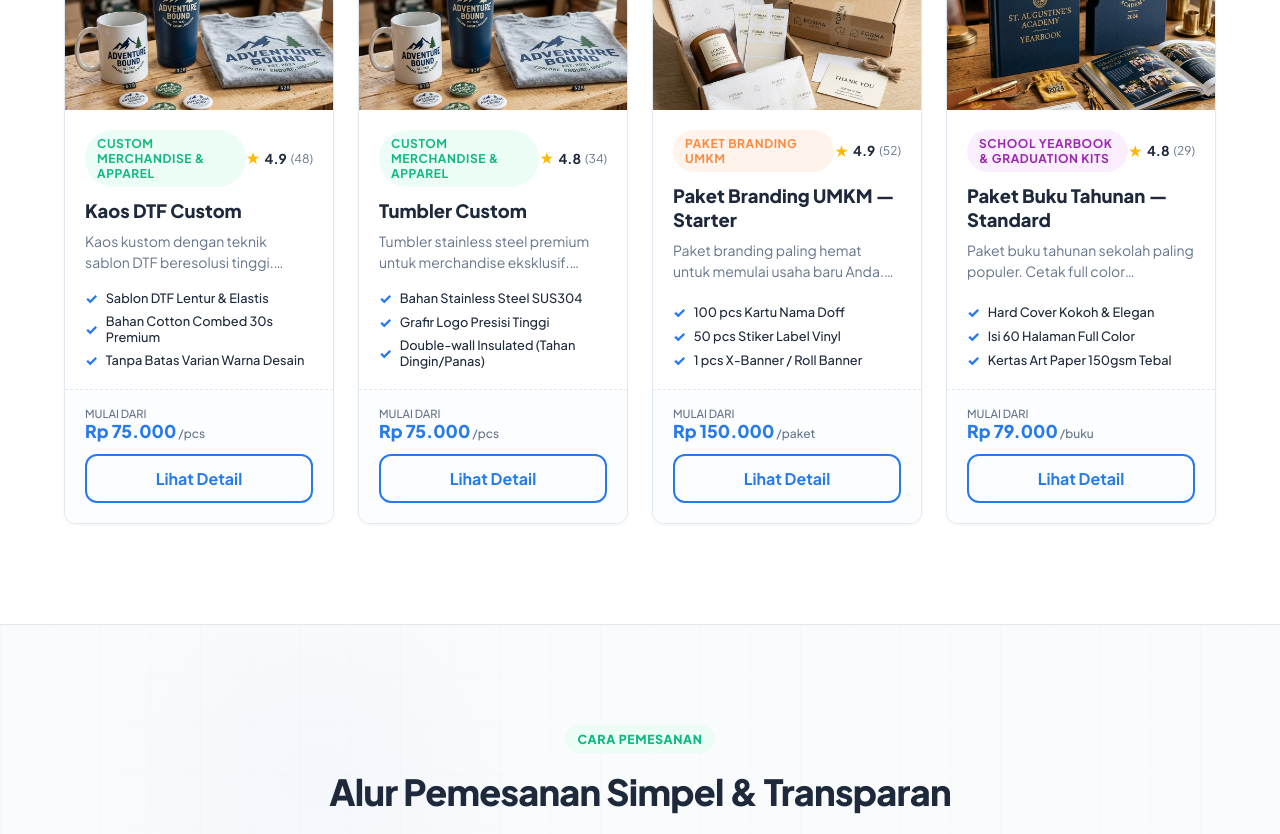
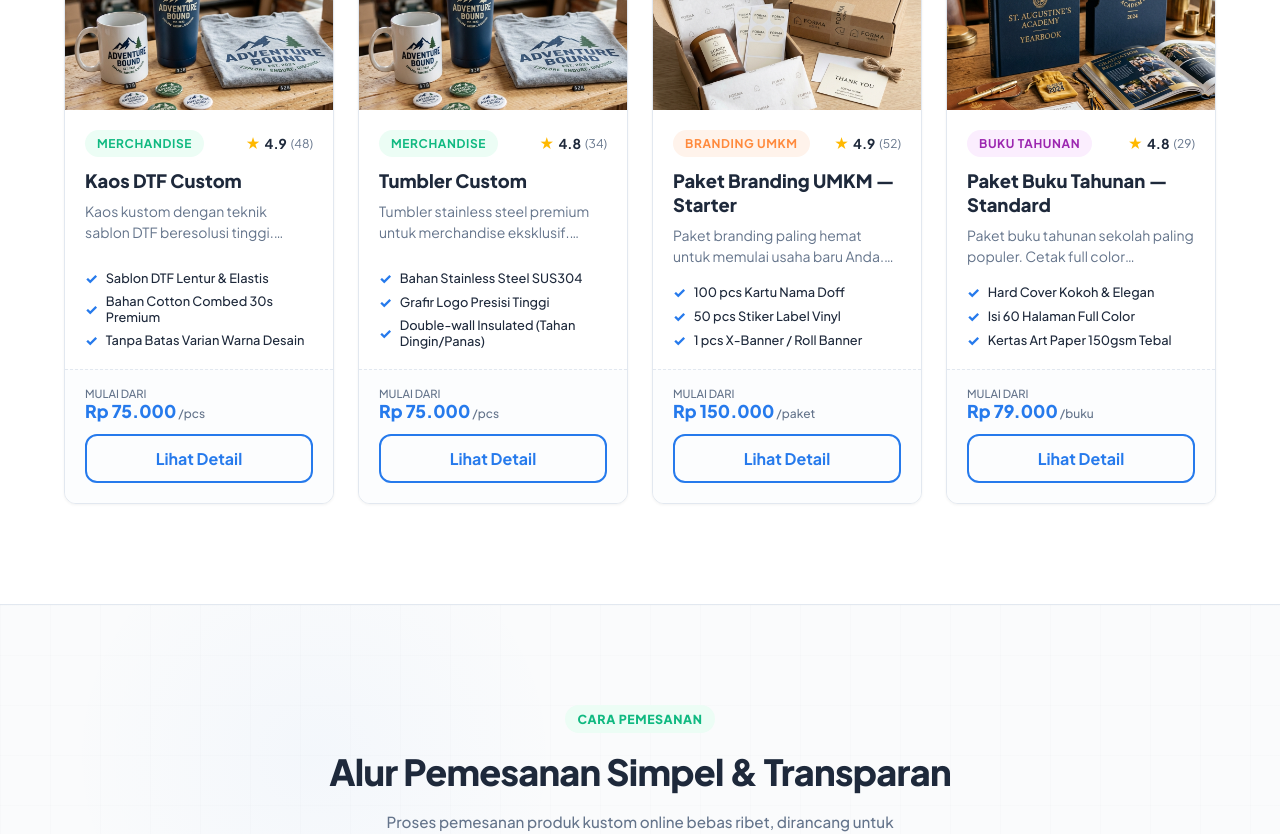
Before and after one commit to Ardiyanto24/mockup-website-kertas-lipat, a Next.js app: page / in a window 1280 px wide. Shown: the part 2440-3274 px from the top of the page. Built offline with nearby package versions, Linux system fonts and the light colour scheme.

Commit message:
style(home/cards): simplify category names to single line and enforce nowrap on badge components

```diff
--- a/src/components/atoms/Badge/Badge.module.css
+++ b/src/components/atoms/Badge/Badge.module.css
@@ -9,6 +9,7 @@
   text-transform: uppercase;
   letter-spacing: 0.05em;
   width: fit-content;
+  white-space: nowrap;
 }
 
 .primary {
--- a/src/components/molecules/shared/ProductCard/ProductCard.tsx
+++ b/src/components/molecules/shared/ProductCard/ProductCard.tsx
@@ -62,6 +62,24 @@ export function ProductCard({
     }
   };
 
+  // Simplify category name helper for single-line badge presentation
+  const getShortCategoryName = (cat: string) => {
+    switch (cat) {
+      case 'Custom Merchandise & Apparel':
+        return 'Merchandise';
+      case 'Paket Branding UMKM':
+        return 'Branding UMKM';
+      case 'School Yearbook & Graduation Kits':
+        return 'Buku Tahunan';
+      case 'Stationery & Identity':
+        return 'Stationery';
+      case 'Stickers & Labels':
+        return 'Stickers';
+      default:
+        return cat;
+    }
+  };
+
   return (
     <div className={styles.card}>
       {/* Product Image Header with overlays */}
@@ -87,7 +105,7 @@ export function ProductCard({
 
       <div className={styles.cardBody}>
         <div className={styles.meta}>
-          <Badge variant={getBadgeVariant(category)}>{category}</Badge>
+          <Badge variant={getBadgeVariant(category)}>{getShortCategoryName(category)}</Badge>
           <div className={styles.rating}>
             <span className={styles.star}>★</span>
             <span className={styles.ratingValue}>{rating.toFixed(1)}</span>
```
